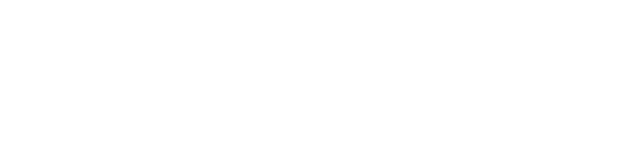
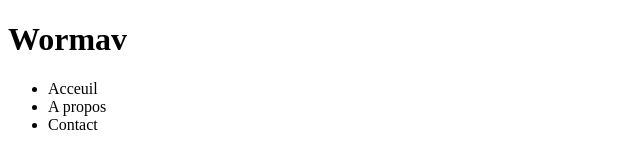
Before and after one commit to Wormav/Wormav_porte_folio, a plain HTML site: page index.html in a window 1280 px wide. Shown: the whole page, without its empty margins (0-640 px from the left). Drawn offline with Linux system fonts and the light colour scheme.

Commit message:
Initial Header

```diff
--- a/index.html
+++ b/index.html
@@ -4,4 +4,19 @@
         <meta charset="utf-8">
         <title>Wormav porte folio</title>
     </head>
+    <body>
+        <header>
+          <div id="Titre">
+             <h1>Wormav</h1>
+          </div>
+
+          <div id="Menu">   <!-- Liens vers page a mettre dans menu-->
+              <ul>
+                  <li>Acceuil</li>
+                  <li>A propos</li>
+                  <li>Contact</li>
+              </ul>
+          </div>
+        </header>
+    </body>
 </html>
```
